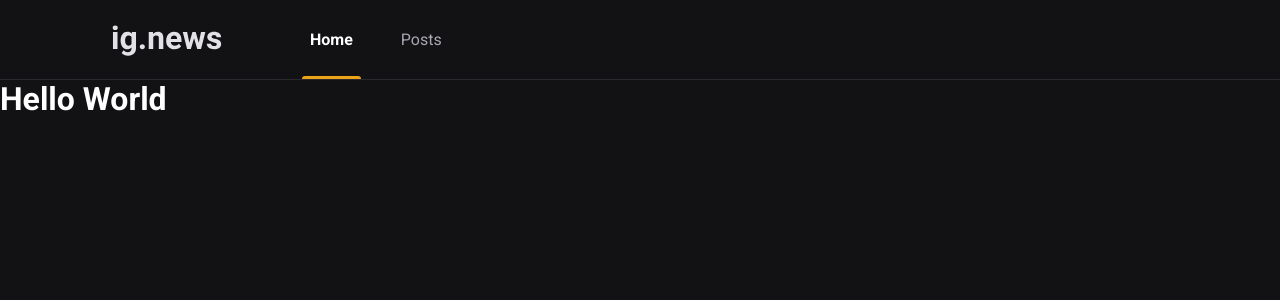
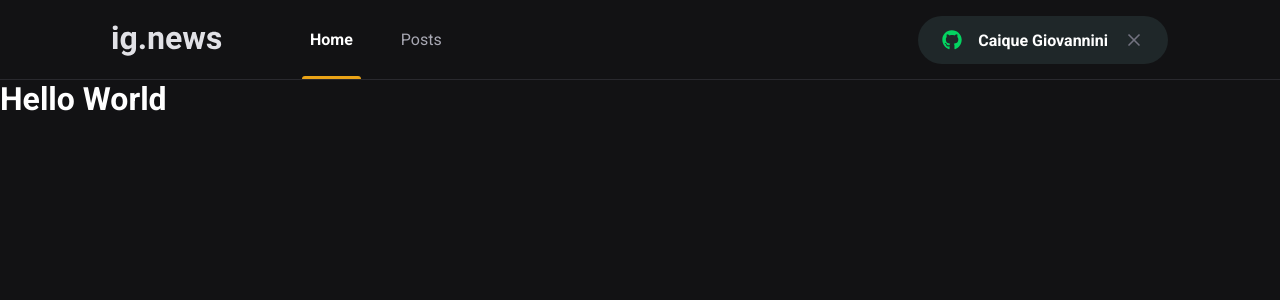
Before and after one commit to caiquegiovannini/ignews, a Next.js app: page / in a window 1280 px wide. Shown: the top 300 px of the page. Built offline with nearby package versions, Linux system fonts and the light colour scheme.

Commit message:
Add SingInButton component

```diff
--- a/src/components/Header/index.tsx
+++ b/src/components/Header/index.tsx
@@ -1,3 +1,5 @@
+import { SignInButton } from '../SignInButton';
+
 import styles from './styles.module.scss';
 
 export function Header() {
@@ -9,6 +11,8 @@
                     <a className={styles.active}>Home</a>
                     <a>Posts</a>
                 </nav>
+
+                <SignInButton />
             </div>
         </header>
     );
--- a/src/components/Header/styles.module.scss
+++ b/src/components/Header/styles.module.scss
@@ -51,4 +51,8 @@
             }
         }
     }
+
+    button {
+        margin-left: auto;
+    }
 }
--- /dev/null
+++ b/src/components/SignInButton/index.tsx
@@ -0,0 +1,27 @@
+import { FaGithub } from 'react-icons/fa';
+import { FiX } from 'react-icons/fi';
+
+import styles from './styles.module.scss';
+
+export function SignInButton() {
+    const isUserLoggedIn = true;
+
+    return isUserLoggedIn ? (
+        <button
+            className={styles.signInButton}
+            type="button"
+        >
+            <FaGithub color="#04d361" />
+            Caique Giovannini
+            <FiX color="#737380" className={styles.closeIcon} />
+        </button>
+    ) : (
+        <button
+            className={styles.signInButton}
+            type="button"
+        >
+            <FaGithub color="#eba417" />
+            Sign in with Github
+        </button>
+    );
+};
--- /dev/null
+++ b/src/components/SignInButton/styles.module.scss
@@ -0,0 +1,33 @@
+.signInButton {
+    height: 3rem;
+    border-radius: 3rem;
+    background: var(--gray-850);
+    border: 0;
+    padding: 0 1.5rem;
+
+    display: flex;
+    align-items: center;
+    justify-content: center;
+
+    color: var(--white);
+    font-weight: bold;
+
+    svg {
+        width: 20px;
+        height: 20px;
+    }
+
+    svg:first-child {
+        margin-right: 1rem;
+    }
+
+    svg.closeIcon {
+        margin-left: 1rem;
+    }
+
+    transition: filter 0.2s;
+
+    &:hover {
+        filter: brightness(0.8);
+    }
+}
```
